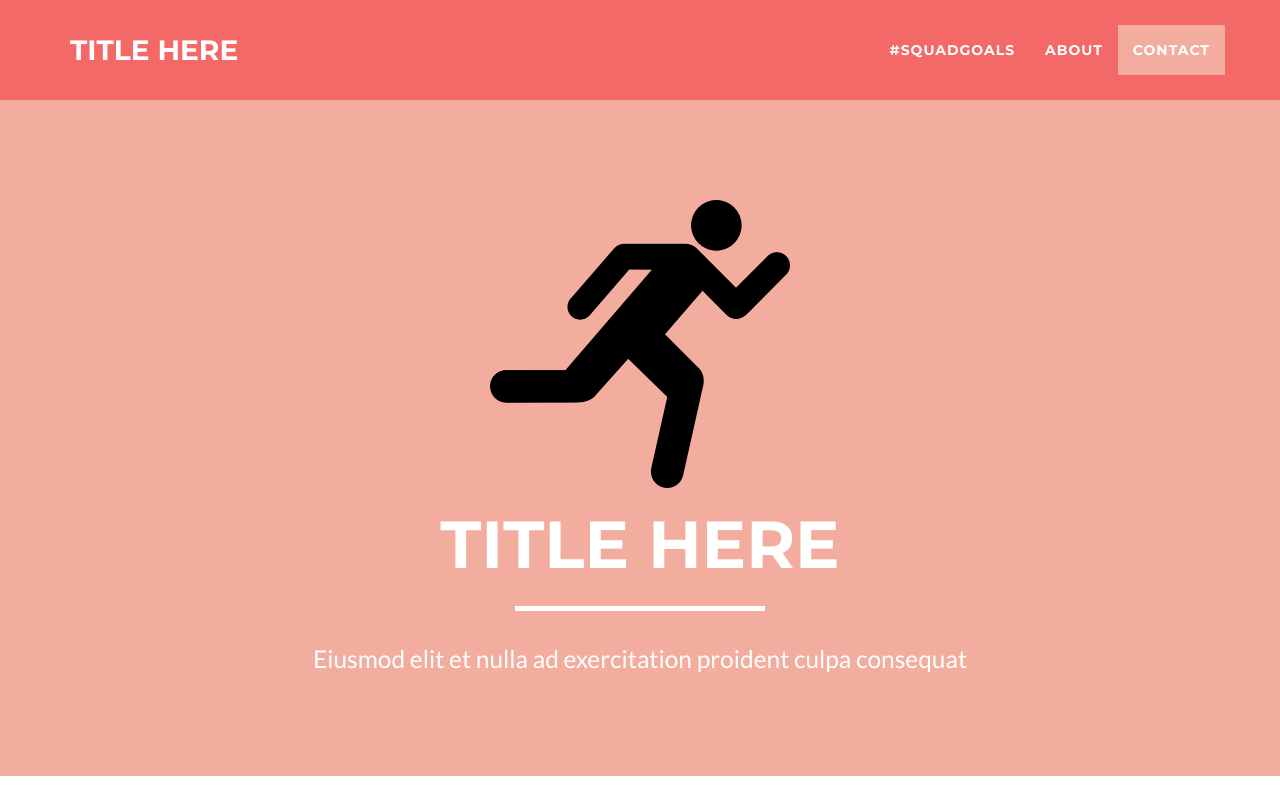
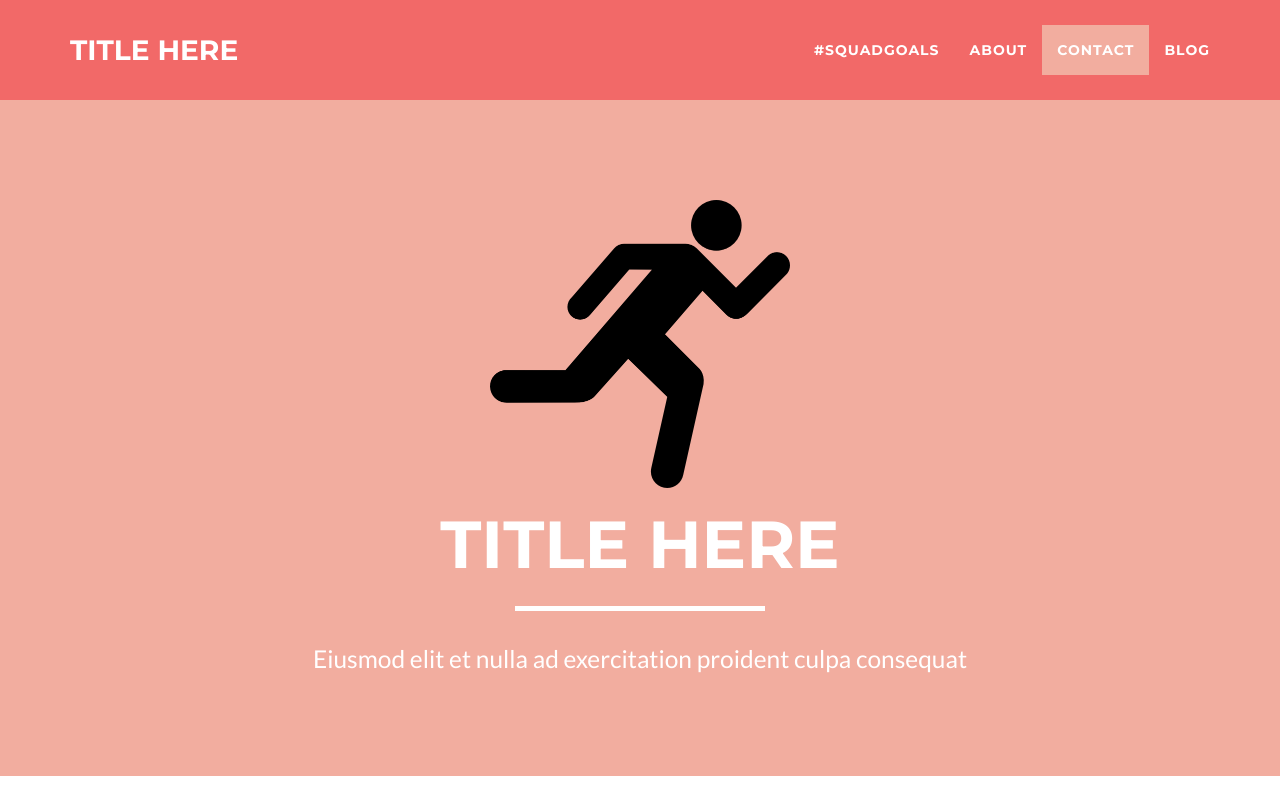
Before and after one commit to kirstenxx/jackie, a website: page index.html in a window 1280 px wide. Shown: the top 800 px of the page. Drawn offline with nearby package versions, Linux system fonts and the light colour scheme.

Commit message:
added blog link

```diff
--- a/index.html
+++ b/index.html
@@ -43,6 +43,9 @@
                     </li>
                     <li class="page-scroll">
                         <a href="#contact">Contact</a>
+                    </li>
+                    <li class="page-scroll">
+                        <a href="#portfolio">Blog</a>
                     </li>
                 </ul>
             </div>
```
